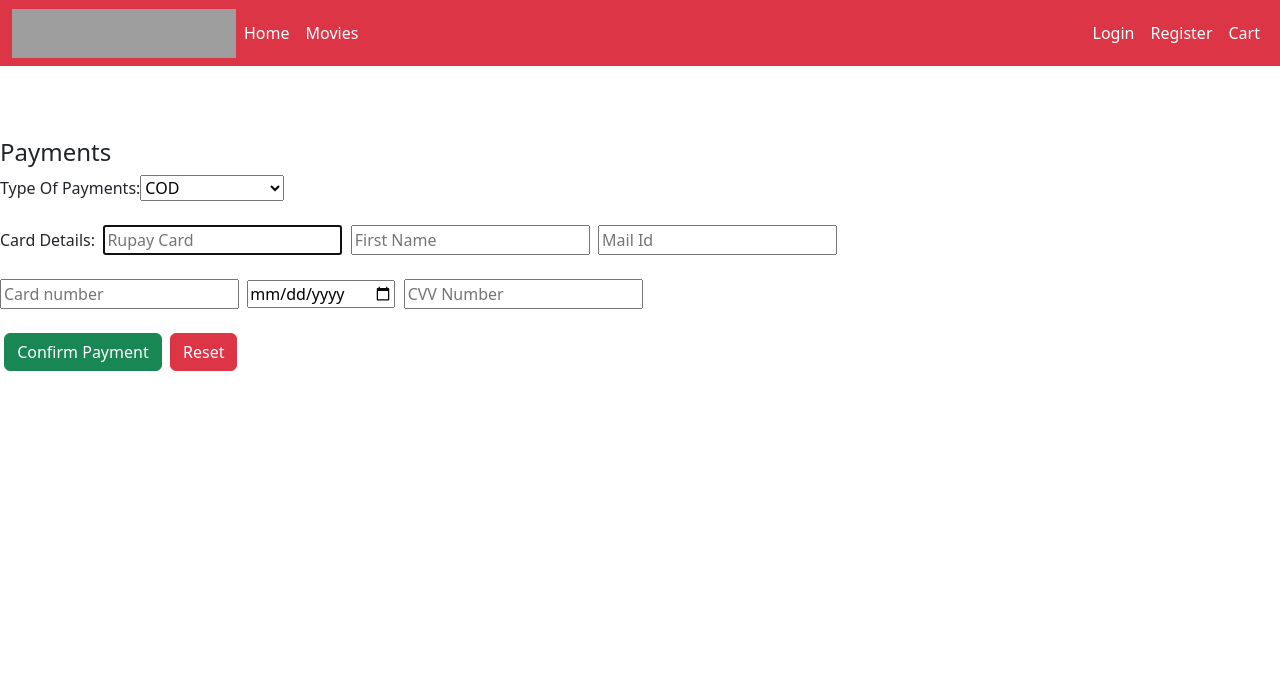
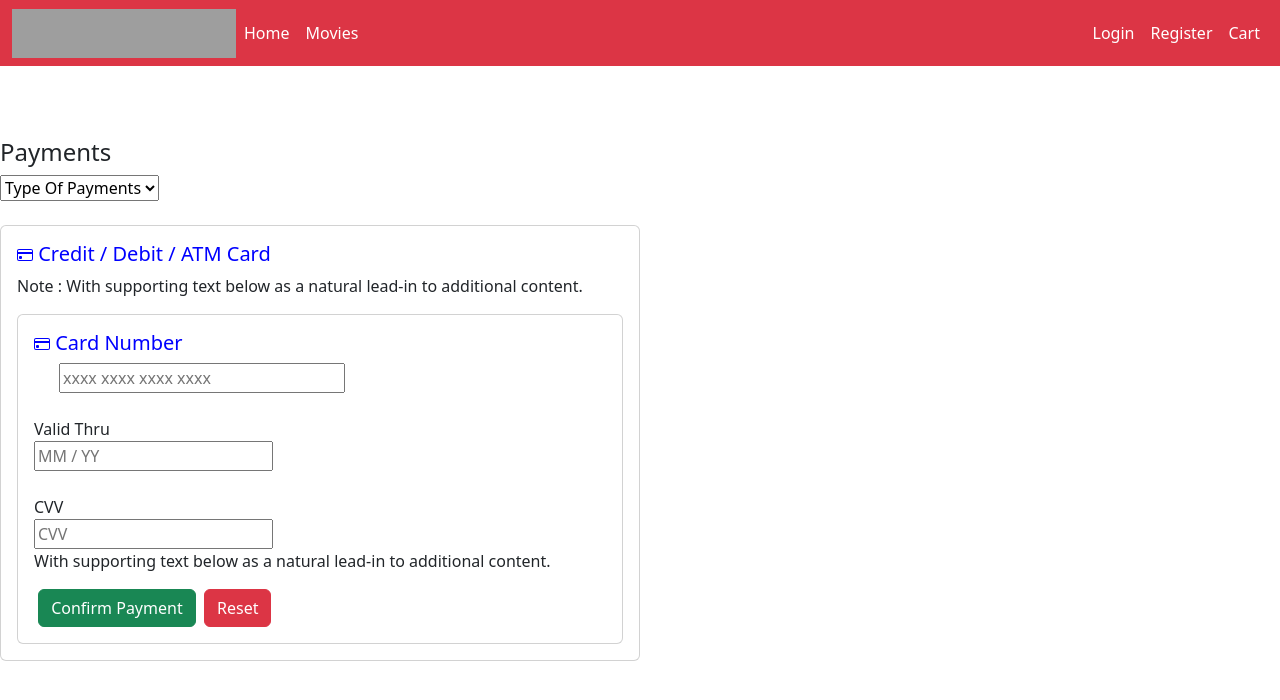
Before and after one commit to Ramala27/bookmyshow, an Angular app: page /payment in a window 1280 px wide. Shown: the top 700 px of the page. Built offline with nearby package versions, Linux system fonts and the light colour scheme; grey boxes are pictures that could not be loaded.

Commit message:
Added payment

```diff
--- a/src/app/app.routes.ts
+++ b/src/app/app.routes.ts
@@ -6,6 +6,7 @@ import { LoginComponent } from './login/login.component';
 import { RegisterComponent } from './register/register.component';
 import { CartComponent } from './cart/cart.component';
 import { PaymentComponent } from './payment/payment.component';
+import { CashpaymentComponent } from './cashpayment/cashpayment.component';
 
 
 export const routes: Routes = [
@@ -16,5 +17,7 @@ export const routes: Routes = [
     {path:'register',component:RegisterComponent},
     {path:'cart',component:CartComponent},
     {path:'payment',component:PaymentComponent},
+    {path:'cashpayment',component:CashpaymentComponent},
+    {path:'cardpayment',component:CartComponent},
     {path:'',redirectTo:'/home',pathMatch:'full'}
 ];
--- /dev/null
+++ b/src/app/cashpayment/cashpayment.component.html
@@ -0,0 +1,3 @@
+
+
+<h3>Payment Successfully!!</h3>
--- a/src/app/payment/payment.component.html
+++ b/src/app/payment/payment.component.html
@@ -1,21 +1,92 @@
 <h4>Payments</h4>
 
 <form (ngSubmit)="onSubmit()">
-<label for="payment">Type Of Payments:</label>
-<select>
+
+    <select class="$input-focus-width;">
+        <option selected>Type Of Payments</option>
+        <option value="cash">Cash Payment</option>
+        <option value="card">Card Payment</option>
+        <option value="gpay">Gpay</option>
+      </select>
+
+
+<br><br>
+
+    <div class="card w-50">
+        <div class="card-body">
+            <h5 class="card-title"><svg xmlns="http://www.w3.org/2000/svg" width="16" height="16" fill="currentColor"
+                    class="bi bi-credit-card" viewBox="0 0 16 16">
+                    <path
+                        d="M0 4a2 2 0 0 1 2-2h12a2 2 0 0 1 2 2v8a2 2 0 0 1-2 2H2a2 2 0 0 1-2-2zm2-1a1 1 0 0 0-1 1v1h14V4a1 1 0 0 0-1-1zm13 4H1v5a1 1 0 0 0 1 1h12a1 1 0 0 0 1-1z" />
+                    <path d="M2 10a1 1 0 0 1 1-1h1a1 1 0 0 1 1 1v1a1 1 0 0 1-1 1H3a1 1 0 0 1-1-1z" />
+                </svg> Credit / Debit / ATM Card </h5>
+            <p class="card-text">Note :
+                With supporting text below as a natural lead-in to additional content.</p>
+
+
+            <div class="card w-51">
+                <div class="card-body">
+                    <h5 class="card-title"><svg xmlns="http://www.w3.org/2000/svg" width="16" height="16"
+                            fill="currentColor" class="bi bi-credit-card" viewBox="0 0 16 16">
+                            <path
+                                d="M0 4a2 2 0 0 1 2-2h12a2 2 0 0 1 2 2v8a2 2 0 0 1-2 2H2a2 2 0 0 1-2-2zm2-1a1 1 0 0 0-1 1v1h14V4a1 1 0 0 0-1-1zm13 4H1v5a1 1 0 0 0 1 1h12a1 1 0 0 0 1-1z" />
+                            <path d="M2 10a1 1 0 0 1 1-1h1a1 1 0 0 1 1 1v1a1 1 0 0 1-1 1H3a1 1 0 0 1-1-1z" />
+                        </svg> Card Number</h5>
+                    &nbsp;&nbsp;&nbsp;&nbsp;&nbsp;&nbsp;<input type="number" name="cardnumber" id="cardnumber"
+                        class="col-6" placeholder="xxxx xxxx xxxx xxxx" [(ngModel)]="cardnumber">&nbsp;<br>
+                    <br>
+                    <label for="validthru">Valid Thru</label><br>
+                    <input type="number" name="validthru" id="validthru" placeholder="MM / YY "
+                        [(ngModel)]="expdate"><br><br>
+
+
+                    <label for="cvvnum">CVV</label><br>
+                    <input type="number" name="cvvnum" id="cvvnum" placeholder="CVV " [(ngModel)]="cvvnum">
+                    <p class="card-text">With supporting text below as a natural lead-in to additional content.</p>
+                    &nbsp;<button type="submit" class="btn btn-success">Confirm Payment</button>
+                    &nbsp;<button type="reset" class="btn btn-danger">Reset</button>
+
+                </div>
+            </div>
+        </div>
+    </div>
+
+<!-- <label for="payment">Type Of Payments:</label>&nbsp;&nbsp;&nbsp;
+
+<input type="radio" id="cop" name="typeofpayment" value="cop">
+<label for="cop">&nbsp;COP</label>&nbsp;&nbsp;&nbsp;  (OR)
+&nbsp;&nbsp;
+
+<input type="radio" id="card" name="typeofpayment" value="card">
+<label for="card">&nbsp;Card Payment</label> -->
+
+
+
+
+
+<!-- <select>
 <option>COD</option>
-<option>GPay</option>
-<option>Paytm</option>
 <option>Cards Payments</option>
-</select><br><br>
-<label for="carddetails">Card Details:</label>&nbsp;
+</select><br><br> -->
+
+
+
+
+<!-- <label for="carddetails">Card Details:</label>&nbsp;
+<div>
 <input type="text" name="card" id="card" placeholder="Rupay Card" [(ngModel)]="card" required autofocus>&nbsp;
+</div>
+
 <input type="text" name="firstname" id="firstname" placeholder="First Name"[(ngModel)]="firstname">&nbsp;
 <input type="email" name="mailid" id="mailid" placeholder="Mail Id"[(ngModel)]="mailid">&nbsp;<br><br>
 <input type="number" name="cardnumber" id="cardnumber" placeholder="Card number"[(ngModel)]="cardnumber">&nbsp;
 <input type="date" name="expdate" id="expdate" placeholder="Exp Date"[(ngModel)]="expdate">&nbsp;
 <input type="number" name="cvvnum" id="cvvnum" placeholder="CVV Number"[(ngModel)]="cvvnum">&nbsp;<br><br>
 &nbsp;<button type="submit" class="btn btn-success" >Confirm Payment</button>
-&nbsp;<button type="reset" class="btn btn-danger" >Reset</button>
+&nbsp;<button type="reset" class="btn btn-danger" >Reset</button> -->
+
+
 </form>
 {{card}}
+
+<br><br>
--- a/src/app/payment/payment.component.ts
+++ b/src/app/payment/payment.component.ts
@@ -19,6 +19,8 @@ export class PaymentComponent {
   cardnumber!: number;
   expdate!: Date;
   cvvnum!: number;
+  cashpayment!:string;
+  cardpayment!:string;
 
   constructor() {
     console.log('PaymentComponent');
@@ -34,7 +36,7 @@ export class PaymentComponent {
     } else if (this.cardnumber > 9999999999999) {
       alert('Invalid Card Number')
 
-    } else {
+          } else {
 
 
       const carddetails = {
@@ -47,7 +49,8 @@ export class PaymentComponent {
       };
       console.log("carddetails");
       localStorage.setItem('carddetails', JSON.stringify(carddetails));
-      alert('Payment Success');
+      alert('Check Validate Payments');
+
     }
   }
 
--- a/src/styles.css
+++ b/src/styles.css
@@ -19,7 +19,7 @@ h1{
 
 }
 .card-title{
-    color: #0ad1ce;
+    color: blue;
 }
 .movie-card1{
     height: 640px;
```
Also changed, not shown: src/app/cardpayment/cardpayment.component.ts (added, +15 -0 lines), src/app/cashpayment/cashpayment.component.ts (added, +15 -0 lines), src/app/cardpayment/cardpayment.component.css (added), src/app/cardpayment/cardpayment.component.html (added), src/app/cashpayment/cashpayment.component.css (added), 2 other files (tests, documents, lock files or other folders).
